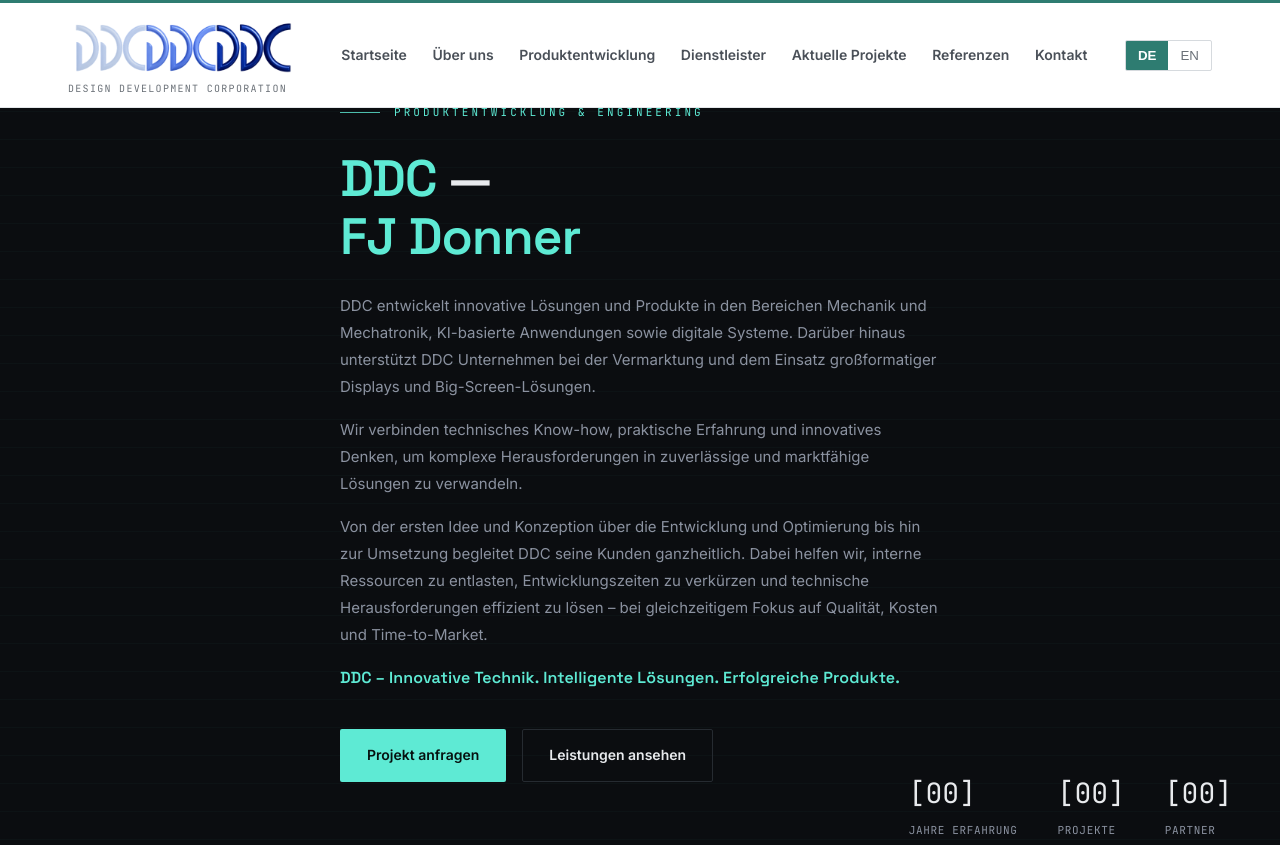
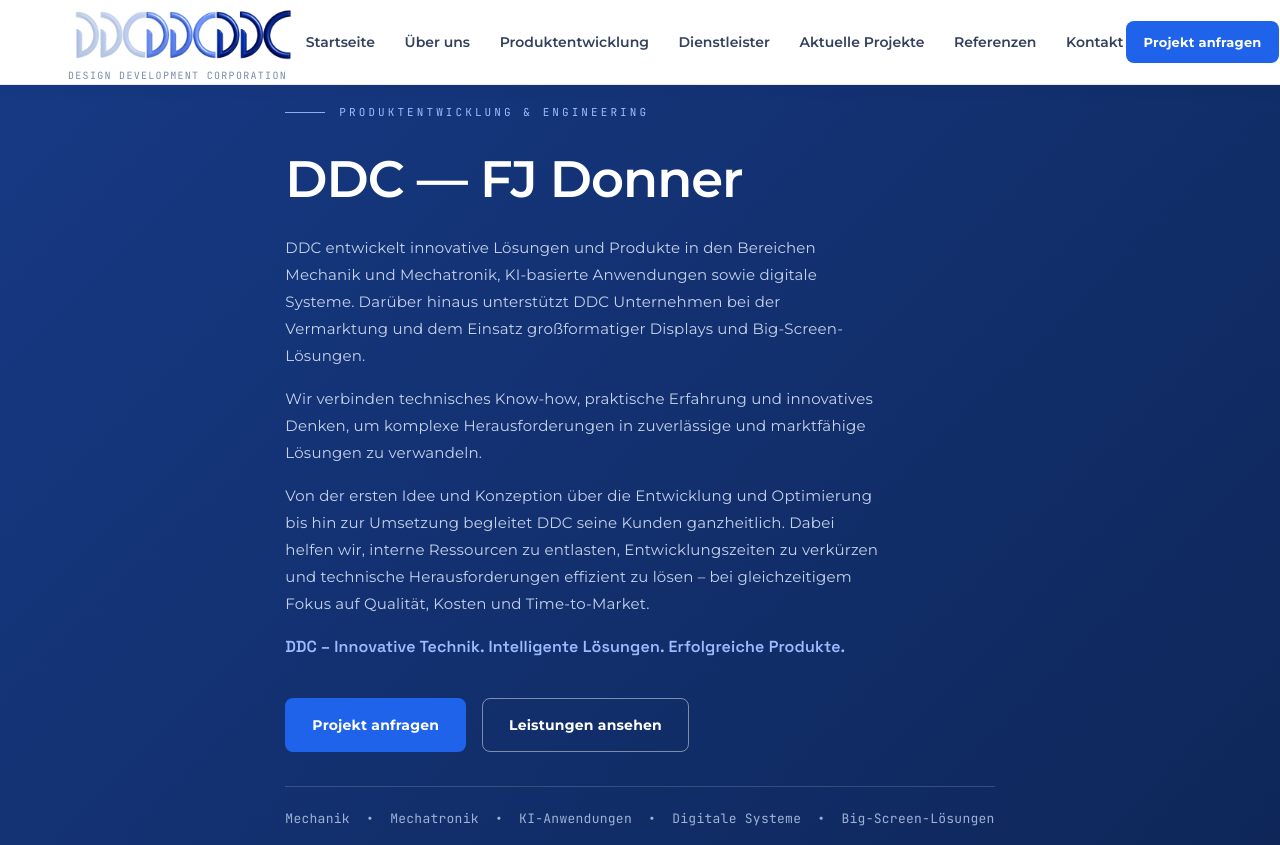
Before and after one commit to Avishek2020/ddc, a plain HTML site: page index.html in a window 1280 px wide. Shown: the top 845 px of the page. Drawn offline with Linux system fonts and the light colour scheme.

Commit message:
updated index.html

```diff
--- a/index.html
+++ b/index.html
@@ -6,17 +6,18 @@
 <title>DDC Produktentwicklung</title>
 <link rel="preconnect" href="https://fonts.googleapis.com">
 <link rel="preconnect" href="https://fonts.gstatic.com" crossorigin>
-<link href="https://fonts.googleapis.com/css2?family=Space+Grotesk:wght@400;500;600;700&family=Inter:wght@400;500;600;700&family=JetBrains+Mono:wght@400;500&display=swap" rel="stylesheet">
+<link href="https://fonts.googleapis.com/css2?family=Montserrat:wght@300;400;500;600;700&family=Space+Grotesk:wght@400;500;600;700&family=JetBrains+Mono:wght@400;500&display=swap" rel="stylesheet">
 <style>
   :root{
-    --bg:#0B0D10;
-    --surface:#14171B;
-    --surface-2:#1B1F24;
-    --line:#262B31;
-    --text:#E8EAED;
-    --muted:#8B92A0;
-    --accent:#5EEAD4;
-    --accent-dim:#2E7C71;
+    --bg:#FFFFFF;
+    --surface:#F4F7FC;
+    --surface-2:#EAF1FA;
+    --line:#DCE4EF;
+    --text:#151B24;
+    --muted:#5A6472;
+    --accent:#1E63E9;
+    --accent-dim:#1A55C8;
+    --menu:#DBE7F8;
     --amber:#F5A623;
     --radius:2px;
     --maxw:1240px;
@@ -29,7 +30,8 @@
   body{
     background:var(--bg);
     color:var(--text);
-    font-family:'Inter',sans-serif;
+    font-family:'Montserrat',sans-serif;
+    letter-spacing:0.012em;
     line-height:1.6;
     -webkit-font-smoothing:antialiased;
     overflow-x:hidden;
@@ -66,9 +68,10 @@
     position:fixed;
     top:0;left:0;right:0;
     z-index:100;
-    background:#FFFFFF;
-    border-top:3px solid var(--accent-dim);
-    border-bottom:1px solid #E4E7EA;
+    background:linear-gradient(180deg,#E8F0FC 0%, var(--menu) 100%);
+    border-top:3px solid var(--accent);
+    border-bottom:1px solid #C8D6EC;
+    box-shadow:0 6px 24px rgba(20,45,95,0.07);
   }
 
   .nav-inner{
@@ -106,9 +109,10 @@
 
   nav.menu a{
     font-size:14px;
-    color:#4A5058;
+    color:#2A3A55;
     font-weight:600;
-    padding:6px 0;
+    letter-spacing:0.01em;
+    padding:6px 2px;
     position:relative;
     white-space:nowrap;
     transition:color .2s;
@@ -117,13 +121,14 @@
   nav.menu a::after{
     content:'';
     position:absolute;
-    left:0;bottom:0;
-    width:0;height:1px;
-    background:var(--accent-dim);
+    left:0;bottom:-2px;
+    width:0;height:2px;
+    border-radius:2px;
+    background:var(--accent);
     transition:width .25s;
   }
 
-  nav.menu a:hover{color:#0B0D10;}
+  nav.menu a:hover{color:var(--accent);}
   nav.menu a:hover::after{width:100%;}
 
 
@@ -203,9 +208,9 @@
   @media (max-width:920px){
     nav.menu{
       position:fixed;
-      top:104px;left:0;right:0;
-      background:#FFFFFF;
-      border-bottom:1px solid #E4E7EA;
+      top:84px;left:0;right:0;
+      background:var(--menu);
+      border-bottom:1px solid var(--line);
       flex-direction:column;
       align-items:flex-start;
       padding:20px clamp(20px,5vw,48px) 28px;
@@ -241,7 +246,7 @@
       to bottom,
       transparent 0,
       transparent 27px,
-      rgba(94,234,212,0.05) 28px
+      rgba(30,99,233,0.045) 28px
     );
     pointer-events:none;
   }
@@ -254,9 +259,9 @@
     height:100%;
     background:linear-gradient(100deg,
       transparent 0%,
-      rgba(94,234,212,0.06) 45%,
-      rgba(94,234,212,0.10) 50%,
-      rgba(94,234,212,0.06) 55%,
+      rgba(30,99,233,0.05) 45%,
+      rgba(30,99,233,0.08) 50%,
+      rgba(30,99,233,0.05) 55%,
       transparent 100%);
     transform:skewX(-15deg);
     animation:sweep 9s ease-in-out infinite;
@@ -341,11 +346,11 @@
 
   .btn-primary{
     background:var(--accent);
-    color:#06110F;
+    color:#FFFFFF;
   }
   .btn-primary:hover{
-    background:#7FF3E8;
-    box-shadow:0 0 24px rgba(94,234,212,0.35);
+    background:#3B7BF0;
+    box-shadow:0 6px 20px rgba(30,99,233,0.28);
   }
 
   .btn-ghost{
@@ -707,7 +712,7 @@
     border-radius:var(--radius);
     padding:13px 14px;
     color:var(--text);
-    font-family:'Inter',sans-serif;
+    font-family:'Montserrat',sans-serif;
     font-size:14px;
     transition:border-color .2s;
   }
@@ -739,7 +744,79 @@
   .footer-links a{color:var(--muted);}
   .footer-links a:hover{color:var(--accent);}
 
-  ::selection{background:var(--accent);color:#06110F;}
+  ::selection{background:var(--accent);color:#FFFFFF;}
+
+  /* =====================================================
+     3C-style restyle: white nav + navy hero + soft cards
+     ===================================================== */
+  :root{
+    --accent:#1E63E9;
+    --accent-dim:#1749B8;
+    --navy1:#173a86;
+    --navy2:#0e2657;
+    --ink:#16233f;
+    --soft:#F4F7FC;
+    --line:#E4E9F2;
+    --radius:8px;
+  }
+
+  h1,h2,h3,h4{font-family:'Montserrat',sans-serif;font-weight:700;letter-spacing:-0.01em;color:var(--ink);}
+
+  /* NAV — clean white bar */
+  header{background:#FFFFFF;border-top:none;border-bottom:1px solid var(--line);box-shadow:0 2px 14px rgba(15,30,70,0.06);}
+  .nav-inner{height:84px;}
+  nav.menu a{color:#33415C;font-weight:600;letter-spacing:0;}
+  nav.menu a:hover{color:var(--accent);}
+  nav.menu a::after{background:var(--accent);bottom:-3px;}
+  .brand-text .brand-name{color:#7A8BA6;}
+  .lang-toggle{border-color:#D8DFEA;}
+  .lang-toggle button{color:#5A6472;}
+  .lang-toggle button.active{background:var(--accent);color:#fff;}
+  .menu-btn{color:var(--ink);}
+  .nav-cta{display:inline-flex;align-items:center;gap:8px;background:var(--accent);color:#fff;font-weight:700;font-size:13px;padding:11px 18px;border-radius:var(--radius);white-space:nowrap;transition:background .2s,box-shadow .2s;}
+  .nav-cta span{color:#fff;}
+  .nav-cta:hover{background:#1a54c8;box-shadow:0 6px 18px rgba(30,99,233,0.30);}
+  @media (max-width:920px){ .nav-cta{display:none;} nav.menu{background:#FFFFFF;} }
+
+  /* HERO — deep navy block */
+  .hero{background:linear-gradient(135deg,var(--navy1) 0%,var(--navy2) 100%);border-bottom:none;}
+  .hero .scan-grid{opacity:.35;}
+  .hero .beam{opacity:.5;}
+  .eyebrow{color:#9DBBFF;}
+  .eyebrow::before{background:#9DBBFF;opacity:.9;}
+  .hero h1,.hero h1 span{color:#FFFFFF;}
+  .lead-copy p{color:#C6D3EC;}
+  .lead-copy p.slogan{color:#9DBBFF;}
+  .hero-specs{display:none;}
+  .hero-tags{margin-top:34px;padding-top:22px;border-top:1px solid rgba(255,255,255,0.16);font-family:'JetBrains Mono',monospace;font-size:13px;letter-spacing:0.02em;color:#9FB2D6;max-width:760px;}
+
+  /* BUTTONS */
+  .btn{border-radius:var(--radius);padding:15px 26px;font-weight:700;}
+  .btn-primary{background:var(--accent);color:#fff;}
+  .btn-primary:hover{background:#1a54c8;box-shadow:0 8px 22px rgba(30,99,233,0.30);}
+  .hero .btn-ghost{border-color:rgba(255,255,255,0.45);color:#fff;}
+  .hero .btn-ghost:hover{border-color:#fff;background:rgba(255,255,255,0.08);color:#fff;}
+
+  /* SECTIONS — alternating soft grey, no hard dividers */
+  section{border-bottom:none;}
+  #ueber-uns,#dienstleister,#referenzen{background:var(--soft);}
+  .section-tag{color:var(--accent);}
+
+  /* CARDS — white, rounded, soft shadow, hover lift */
+  .service-grid{background:transparent;border:none;gap:24px;}
+  .service-card{background:#fff;border:1px solid var(--line);border-radius:14px;box-shadow:0 6px 20px rgba(20,40,90,0.05);transition:transform .2s,box-shadow .2s;}
+  .service-card:hover{background:#fff;transform:translateY(-4px);box-shadow:0 14px 32px rgba(20,40,90,0.12);}
+  .service-icon{background:#E8F0FE;border:none;color:var(--accent);border-radius:10px;width:46px;height:46px;font-size:15px;}
+  .project-card{border:1px solid var(--line);border-radius:14px;background:#fff;box-shadow:0 6px 20px rgba(20,40,90,0.05);transition:transform .2s,box-shadow .2s;}
+  .project-card:hover{transform:translateY(-4px);box-shadow:0 14px 32px rgba(20,40,90,0.12);}
+  .project-thumb{background:#EEF3FB;}
+  .about-media{border-radius:14px;background:#EEF3FB;}
+  .logo-strip{border-radius:12px;overflow:hidden;}
+  .quote-block{border-left-color:var(--accent);}
+
+  /* FORM inputs */
+  input,textarea{border-radius:8px;background:#fff;border-color:var(--line);}
+
 </style>
 </head>
 <body>
@@ -763,6 +840,7 @@
       <a href="#kontakt" data-de>Kontakt</a><a href="#kontakt" data-en>Contact</a>
     </nav>
     <div class="nav-right">
+      <a href="#kontakt" class="nav-cta"><span data-de>Projekt anfragen</span><span data-en>Start a project</span></a>
       <div class="lang-toggle">
         <button id="btn-de" class="active">DE</button>
         <button id="btn-en">EN</button>
@@ -773,12 +851,12 @@
 </header>
 
 <!-- ================= HERO / STARTSEITE ================= -->
-<section class="hero" id="startseite" style="border-bottom:1px solid var(--line);">
+<section class="hero" id="startseite">
   <div class="scan-grid"></div>
   <div class="beam"></div>
   <div class="wrap hero-inner">
     <span class="eyebrow"><span data-de>Produktentwicklung &amp; Engineering</span><span data-en>Product Development &amp; Engineering</span></span>
-    <h1><span data-de>DDC</span><span data-en>DDC</span> —<br><span>FJ Donner</span></h1>
+    <h1><span data-de>DDC</span><span data-en>DDC</span> — <span>FJ Donner</span></h1>
     <div class="lead-copy" data-de>
       <p>DDC entwickelt innovative Lösungen und Produkte in den Bereichen Mechanik und Mechatronik, KI-basierte Anwendungen sowie digitale Systeme. Darüber hinaus unterstützt DDC Unternehmen bei der Vermarktung und dem Einsatz großformatiger Displays und Big-Screen-Lösungen.</p>
       <p>Wir verbinden technisches Know-how, praktische Erfahrung und innovatives Denken, um komplexe Herausforderungen in zuverlässige und marktfähige Lösungen zu verwandeln.</p>
@@ -794,6 +872,10 @@
     <div class="cta-row">
       <a href="#kontakt" class="btn btn-primary"><span data-de>Projekt anfragen</span><span data-en>Start a project</span></a>
       <a href="#produktentwicklung" class="btn btn-ghost"><span data-de>Leistungen ansehen</span><span data-en>View services</span></a>
+    </div>
+    <div class="hero-tags">
+      <span data-de>Mechanik &nbsp;•&nbsp; Mechatronik &nbsp;•&nbsp; KI-Anwendungen &nbsp;•&nbsp; Digitale Systeme &nbsp;•&nbsp; Big-Screen-Lösungen</span>
+      <span data-en>Mechanics &nbsp;•&nbsp; Mechatronics &nbsp;•&nbsp; AI Applications &nbsp;•&nbsp; Digital Systems &nbsp;•&nbsp; Big-Screen Solutions</span>
     </div>
   </div>
   <div class="hero-specs">
```
